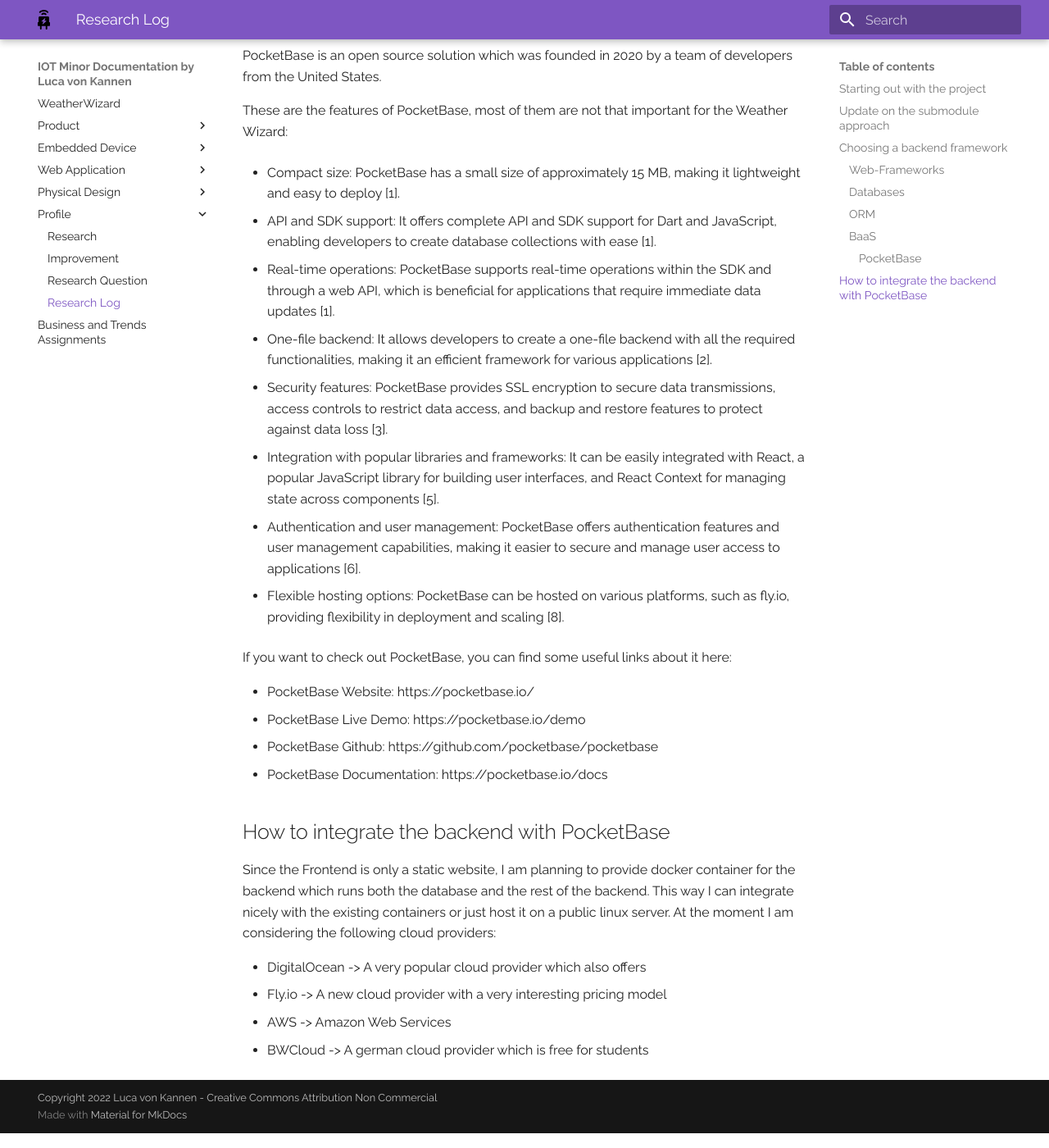
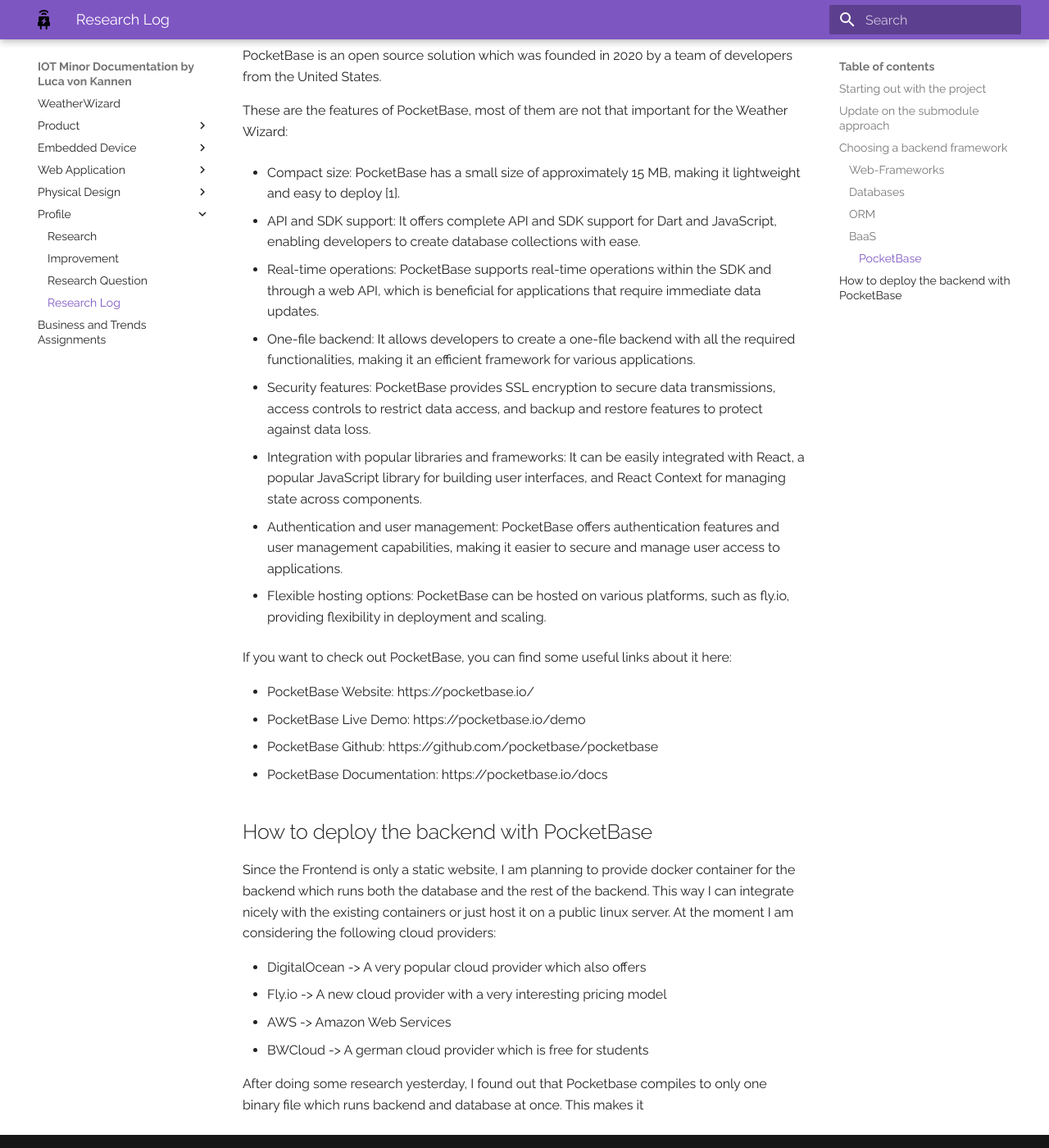
Before and after one commit to lv042/Weather-Wizard, an MkDocs documentation site: the page built from docs/research_log.md, in a window 1280 px wide and 1400 px high, scrolled down 2683 px. Shown: the whole window at 82% size. Built offline with MkDocs 1.6.1 and Material for MkDocs 9.7.7, drawn with Linux system fonts in a browser that asks for light colours.

Commit message:
Initilizing Pocketbase and updated docs

```diff
--- a/docs/research_log.md
+++ b/docs/research_log.md
@@ -91,19 +91,19 @@
 
 - Compact size: PocketBase has a small size of approximately 15 MB, making it lightweight and easy to deploy [1].
 
-- API and SDK support: It offers complete API and SDK support for Dart and JavaScript, enabling developers to create database collections with ease [1].
+- API and SDK support: It offers complete API and SDK support for Dart and JavaScript, enabling developers to create database collections with ease.
 
-- Real-time operations: PocketBase supports real-time operations within the SDK and through a web API, which is beneficial for applications that require immediate data updates [1].
+- Real-time operations: PocketBase supports real-time operations within the SDK and through a web API, which is beneficial for applications that require immediate data updates.
 
-- One-file backend: It allows developers to create a one-file backend with all the required functionalities, making it an efficient framework for various applications [2].
+- One-file backend: It allows developers to create a one-file backend with all the required functionalities, making it an efficient framework for various applications.
 
-- Security features: PocketBase provides SSL encryption to secure data transmissions, access controls to restrict data access, and backup and restore features to protect against data loss [3].
+- Security features: PocketBase provides SSL encryption to secure data transmissions, access controls to restrict data access, and backup and restore features to protect against data loss.
 
-- Integration with popular libraries and frameworks: It can be easily integrated with React, a popular JavaScript library for building user interfaces, and React Context for managing state across components [5].
+- Integration with popular libraries and frameworks: It can be easily integrated with React, a popular JavaScript library for building user interfaces, and React Context for managing state across components.
 
-- Authentication and user management: PocketBase offers authentication features and user management capabilities, making it easier to secure and manage user access to applications [6].
+- Authentication and user management: PocketBase offers authentication features and user management capabilities, making it easier to secure and manage user access to applications.
 
-- Flexible hosting options: PocketBase can be hosted on various platforms, such as fly.io, providing flexibility in deployment and scaling [8].
+- Flexible hosting options: PocketBase can be hosted on various platforms, such as fly.io, providing flexibility in deployment and scaling.
 
 If you want to check out PocketBase, you can find some useful links about it here:
 
@@ -112,11 +112,14 @@
 - PocketBase Github: https://github.com/pocketbase/pocketbase
 - PocketBase Documentation: https://pocketbase.io/docs
 
-## How to integrate the backend with PocketBase
+## How to deploy the backend with PocketBase
 
-Since the Frontend is only a static website, I am planning to provide docker container for the backend which runs both the database and the rest of the backend. This way I can integrate nicely with the existing containers or just host it on a public linux server. At the moment I am considering the following cloud providers:
+Since the Frontend is only a static website, I am planning to provide docker container for the backend which runs both the database and the rest of the backend. This way I can integrate nicely with the existing containers or just host it on a public linux server.
+At the moment I am considering the following cloud providers:
 
 - DigitalOcean -> A very popular cloud provider which also offers
 - Fly.io -> A new cloud provider with a very interesting pricing model
 - AWS -> Amazon Web Services
 - BWCloud -> A german cloud provider which is free for students
+
+After doing some research yesterday, I found out that Pocketbase compiles to only one binary file which runs backend and database at once. This makes it
```
Also changed, not shown: 1 other file.
